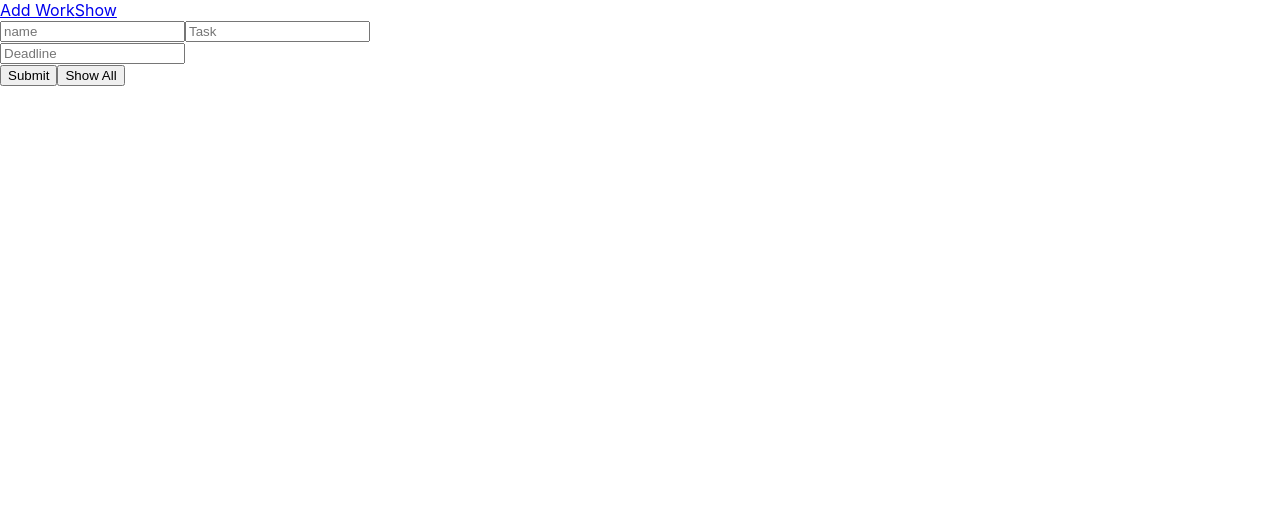
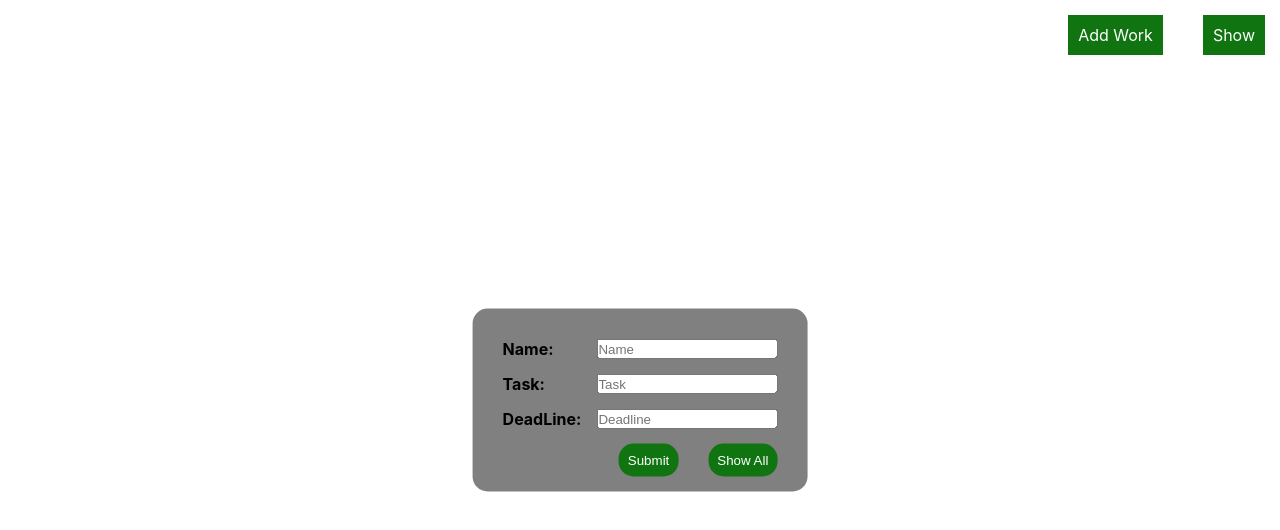
Before and after one commit to sauravsvt/traveldetails-admin, a React (Create React App) app: page /Add in a window 1280 px wide. Shown: the top 530 px of the page. Built offline with nearby package versions, Linux system fonts and the light colour scheme.

Commit message:
added abhisek's css

```diff
--- a/src/App.css
+++ b/src/App.css
@@ -45,3 +45,20 @@ main  .button:hover{
   background-color: rgb(0, 102, 255);
 }
  */
+
+ *{
+  text-decoration: none;
+ }
+
+ .links{
+  display: flex;
+  justify-content: flex-end;
+  gap: 10px;
+ }
+
+ .links .link{
+  border: 15px solid;
+  background-color: rgb(16, 117, 16);
+  padding: 10px;
+  color: white;
+ }
--- a/src/App.js
+++ b/src/App.js
@@ -2,15 +2,16 @@ import React from 'react'
 import {BrowserRouter as Router, Routes, Route , Link} from 'react-router-dom'
 import Add from './Pages/Add'
 import Show from './Pages/Show'
+import './App.css'
 
 function App() {
   return (
 
    <>
     <Router>
-        <nav>
-        <Link to ="/Add">Add Work</Link>
-        <Link to ="/View">Show</Link>
+        <nav className='links'>
+        <Link className='link' to ="/Add">Add Work</Link>
+        <Link className='link' to ="/View">Show</Link>
         </nav>
 
 
--- a/src/Pages/Add.js
+++ b/src/Pages/Add.js
@@ -58,19 +58,31 @@ function Add() {
   return (
     <>
     <div className="form">
-    <input type="text"
-        placeholder="name" name="name" value={name} onChange={e => inputHandler(e)} />
+      <div className="name form-child">
+        <h4>Name:</h4>
+        <input className="dead" type="text"
+            placeholder="Name" name="name" value={name} onChange={e => inputHandler(e)} />
+      </div>
+
+      <div className='tasks form-child'>
+        <h4>Task:</h4>
         <input type="text"
           placeholder="Task" name="task" value={task} onChange={e => inputHandler(e)} />
-              <br></br>
+
+      </div>
+
+      <div className="dead-line form-child">
+        <h4>DeadLine:</h4>
         <input type="text"
             placeholder="Deadline" name="deadline" value={deadline} onChange={e => inputHandler(e)} />
-          <br></br>
 
       </div>
+
+      <div className="buttons">
         <button onClick={onSubmit}>Submit</button>
         <button onClick={viewData}>Show All</button>
-
+      </div>
+    </div>
     <ToastContainer />
 
   </>
--- a/src/Pages/CSS/Add.css
+++ b/src/Pages/CSS/Add.css
@@ -1,3 +1,10 @@
+*{
+margin: 0;
+padding: 0;
+
+
+}
+
 table, th, td {
   border: 1px solid;
 }
@@ -6,3 +13,39 @@ table, th, td {
   width: 100%;
   border-collapse: collapse;
 }
+
+.form{
+  background-color: grey;
+  max-width: 100vw;
+
+  padding: 15px;
+  border-radius: 15px;
+  position: absolute;
+  top: 50%;
+  left: 50%;
+  transform: translate(-50%, -50%);
+  padding: 15px;
+}
+
+.buttons{
+  margin-top: 15px;
+  display: flex;
+  justify-content: flex-end;
+}
+
+.form-child{
+  display: flex;
+  justify-content: space-between;
+  gap: 15px;
+  margin: 15px;
+}
+
+.buttons button{
+  margin: 0 15px;
+  background-color:rgb(16, 117, 16);
+  border: none;
+  border-radius: 15px;
+  padding: 9px;
+  color: white;
+
+}
```
Lines whose indentation alone changed are shown as unchanged.
